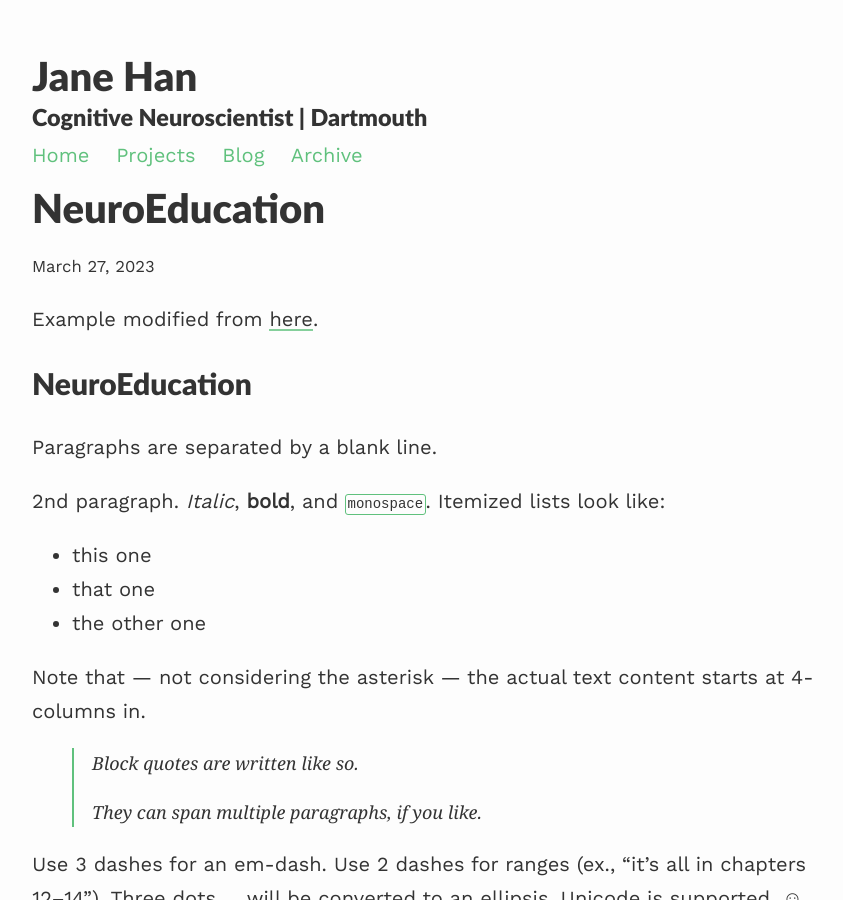
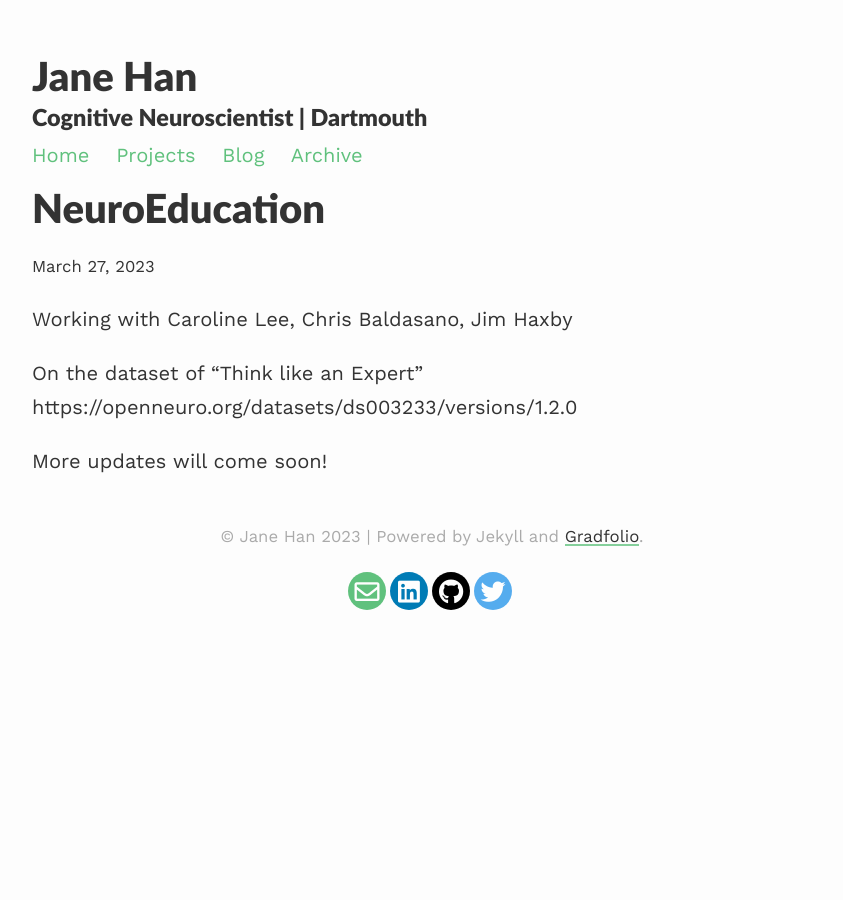
Before and after one commit to han-jane/han-jane.github.io, a Jekyll site: the page built from _projects/2_project.md, in a window 1280 px wide and 900 px high. Shown: the whole window, without its empty margins (208-1051 px from the left). Built offline with Jekyll 4.4.1, drawn with Linux system fonts in a browser that asks for light colours; nearby versions of some CDN libraries; formulas are drawn with MathJax 3; some of the changed text lies outside the part shown.

Commit message:
Update 2_project.md

```diff
--- a/_projects/2_project.md
+++ b/_projects/2_project.md
@@ -1,153 +1,11 @@
 ---
 layout: post
 title: NeuroEducation
-description: short project description
+description: What are the brain representations like when we're learning in class?
 ---
+Working with Caroline Lee, Chris Baldasano, Jim Haxby
 
-Example modified from [here](http://www.unexpected-vortices.com/sw/rippledoc/quick-markdown-example.html){:target="_blank"}.
+On the dataset of "Think like an Expert"
+https://openneuro.org/datasets/ds003233/versions/1.2.0
 
-NeuroEducation
-============
-
-Paragraphs are separated by a blank line.
-
-2nd paragraph. *Italic*, **bold**, and `monospace`. Itemized lists
-look like:
-
-  * this one
-  * that one
-  * the other one
-
-Note that --- not considering the asterisk --- the actual text
-content starts at 4-columns in.
-
-> Block quotes are
-> written like so.
->
-> They can span multiple paragraphs,
-> if you like.
-
-Use 3 dashes for an em-dash. Use 2 dashes for ranges (ex., "it's all
-in chapters 12--14"). Three dots ... will be converted to an ellipsis.
-Unicode is supported. ☺
-
-
-H2 Header
-------------
-
-Here's a numbered list:
-
- 1. first item
- 2. second item
- 3. third item
-
-Note again how the actual text starts at 4 columns in (4 characters
-from the left side). Here's a code sample:
-
-    # Let me re-iterate ...
-    for i in 1 .. 10 { do-something(i) }
-
-As you probably guessed, indented 4 spaces. By the way, instead of
-indenting the block, you can use delimited blocks, if you like:
-
-~~~
-define foobar() {
-    print "Welcome to flavor country!";
-}
-~~~
-
-(which makes copying & pasting easier). You can optionally mark the
-delimited block for Pandoc to syntax highlight it:
-
-~~~python
-import time
-# Quick, count to ten!
-for i in range(10):
-    # (but not *too* quick)
-    time.sleep(0.5)
-    print(i)
-~~~
-
-
-
-### An h3 header ###
-
-Now a nested list:
-
- 1. First, get these ingredients:
-
-      * carrots
-      * celery
-      * lentils
-
- 2. Boil some water.
-
- 3. Dump everything in the pot and follow
-    this algorithm:
-
-        find wooden spoon
-        uncover pot
-        stir
-        cover pot
-        balance wooden spoon precariously on pot handle
-        wait 10 minutes
-        goto first step (or shut off burner when done)
-
-    Do not bump wooden spoon or it will fall.
-
-Notice again how text always lines up on 4-space indents (including
-that last line which continues item 3 above).
-
-Here's a link to [a website](http://foo.bar), to a [local
-doc](local-doc.html), and to a [section heading in the current
-doc](#an-h2-header). Here's a footnote [^1].
-
-[^1]: Some footnote text.
-
-Tables can look like this:
-
-| Header 1 | Header 2                   | Header 3 |
-|:--------:|:--------------------------:|:--------:|
-| data1a   | Data is longer than header | 1        |
-| d1b      | add a cell                 |          |
-| lorem    | ipsum                      | 3        |
-|          | empty outside cells        |          |
-| skip     |                            | 5        |
-| six      | Morbi purus                | 6        |
-
-
-A horizontal rule follows.
-
-***
-
-Here's a definition list:
-
-apples
-  : Good for making applesauce.
-
-oranges
-  : Citrus!
-
-tomatoes
-  : There's no "e" in tomatoe.
-
-Again, text is indented 4 spaces. (Put a blank line between each
-term and  its definition to spread things out more.)
-
-Here's a "line block" (note how whitespace is honored):
-
-| Line one
-|   Line too
-| Line tree
-
-and images can be specified like so:
-
-![example image](https://images.unsplash.com/photo-1488190211105-8b0e65b80b4e?w=500&h=500&fit=crop "An exemplary image")
-
-Inline math equation: $\omega = d\phi / dt$. Display
-math should get its own line like so:
-
-$$I = \int \rho R^{2} dV$$
-
-And note that you can backslash-escape any punctuation characters
-which you wish to be displayed literally, ex.: \`foo\`, \*bar\*, etc.
+More updates will come soon!
```
